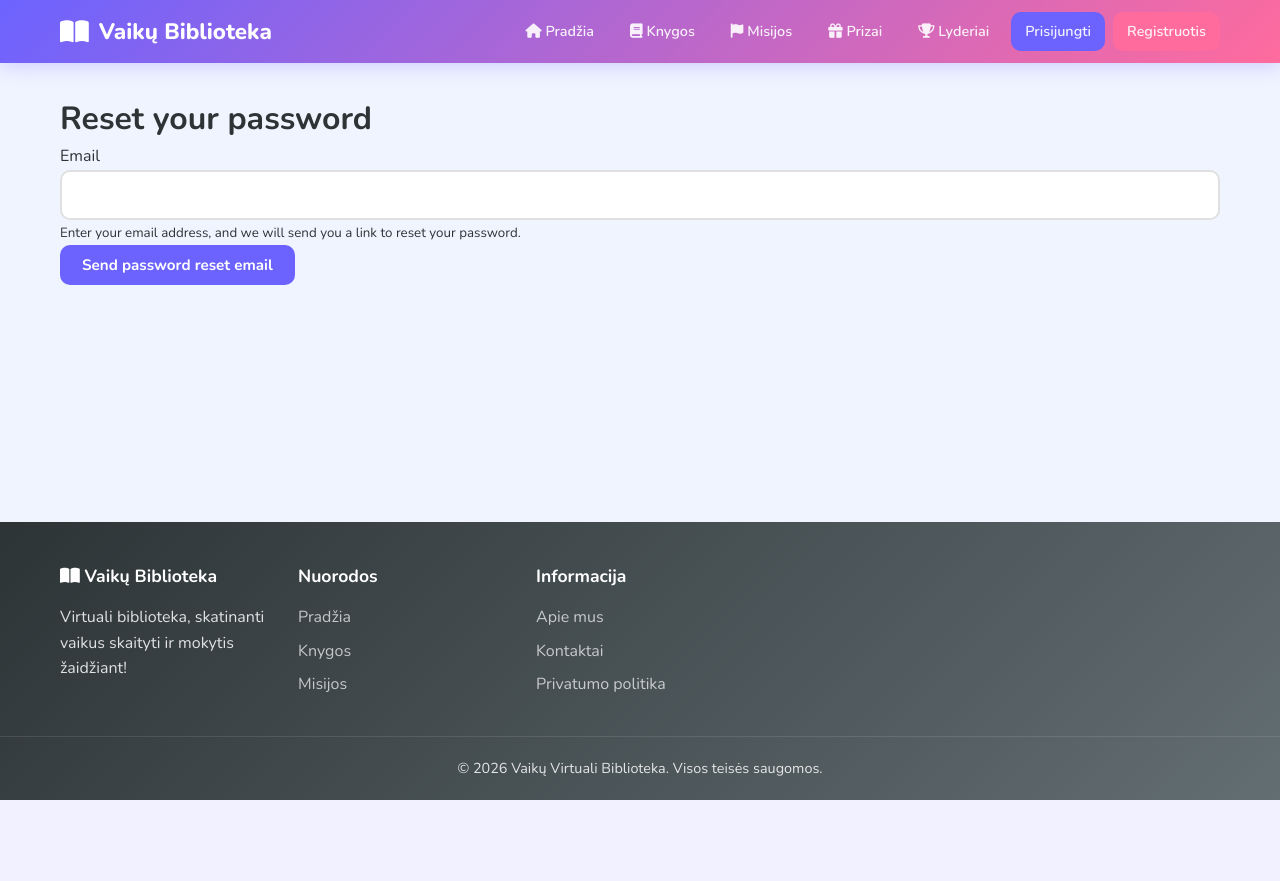
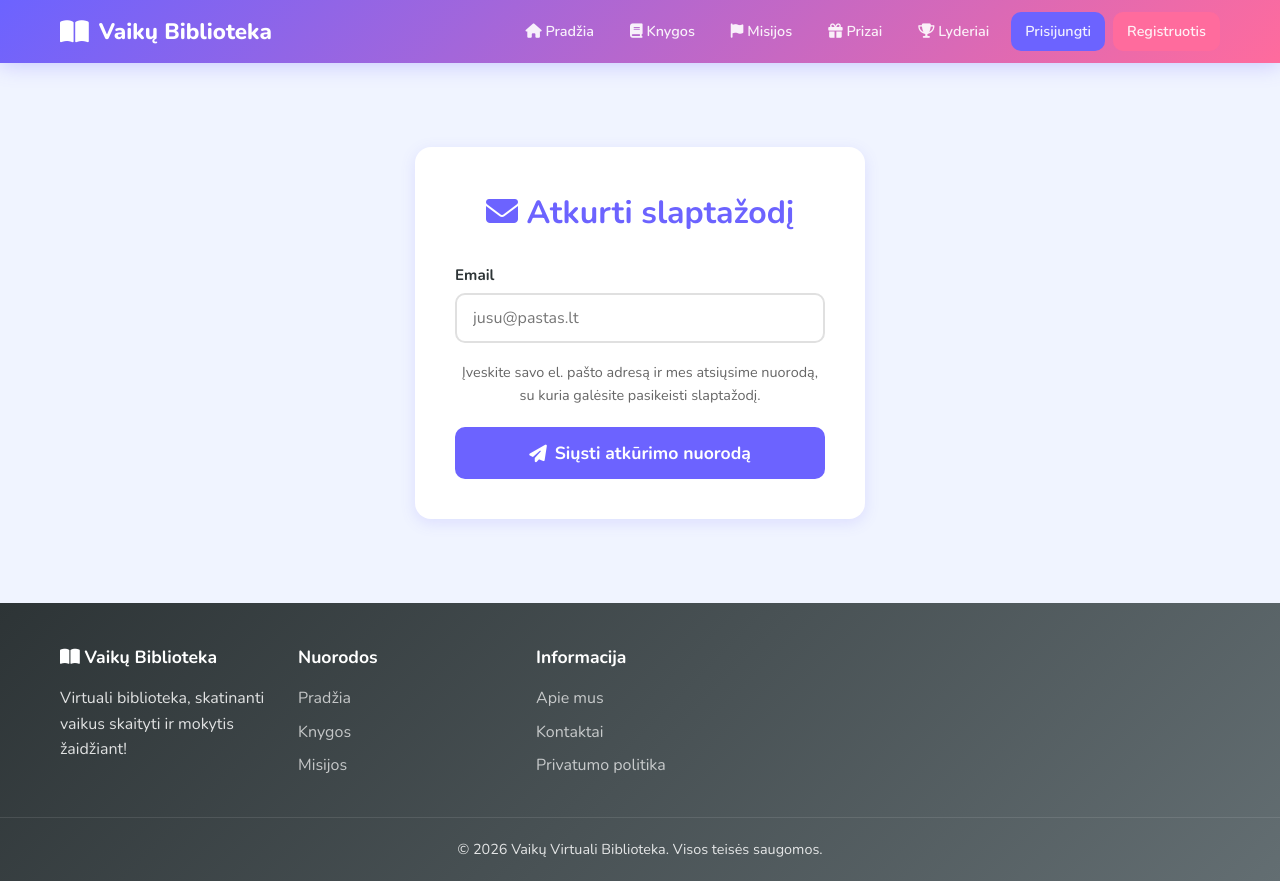
Before and after one commit to Papis69/VaikuVirtualiBiblioteka, a Symfony app: template templates/reset_password/request.html.twig in a window 1280 px wide. Before the commit the page ends 800 px from the top, so only its background shows below. Run offline with Twig, Linux system fonts and the light colour scheme; the template is opened without the code that fills it, so the values that code supplies are empty; form fields are guessed from the names that the template uses; some libraries are stand-ins or nearby versions.

Commit message:
Improve UI styling and translations for reset password templates

```diff
--- a/templates/reset_password/request.html.twig
+++ b/templates/reset_password/request.html.twig
@@ -3,20 +3,26 @@
 {% block title %}Reset your password{% endblock %}
 
 {% block body %}
+<div class="auth-container">
+    <div class="auth-card">
         {% for flash_error in app.flashes('reset_password_error') %}
             <div class="alert alert-danger" role="alert">{{ flash_error }}</div>
         {% endfor %}
-    <h1>Reset your password</h1>
+        <h1><i class="fas fa-envelope"></i> Atkurti slaptažodį</h1>
 
         {{ form_start(requestForm) }}
-        {{ form_row(requestForm.email) }}
-        <div>
-            <small>
-                Enter your email address, and we will send you a
-                link to reset your password.
-            </small>
+            <div class="form-group">
+                {{ form_row(requestForm.email, {'attr': {'class': 'form-control', 'placeholder': 'jusu@pastas.lt'}}) }}
             </div>
 
-        <button class="btn btn-primary">Send password reset email</button>
+            <div style="margin-bottom: 20px; color: #666; font-size: 0.9em; text-align: center;">
+                Įveskite savo el. pašto adresą ir mes atsiųsime nuorodą, su kuria galėsite pasikeisti slaptažodį.
+            </div>
+
+            <button class="btn btn-primary btn-block btn-lg">
+                <i class="fas fa-paper-plane"></i> Siųsti atkūrimo nuorodą
+            </button>
         {{ form_end(requestForm) }}
+    </div>
+</div>
 {% endblock %}
```
Also changed, not shown: templates/reset_password/reset.html.twig (+13 -5 lines). Lines whose indentation alone changed are shown as unchanged.
